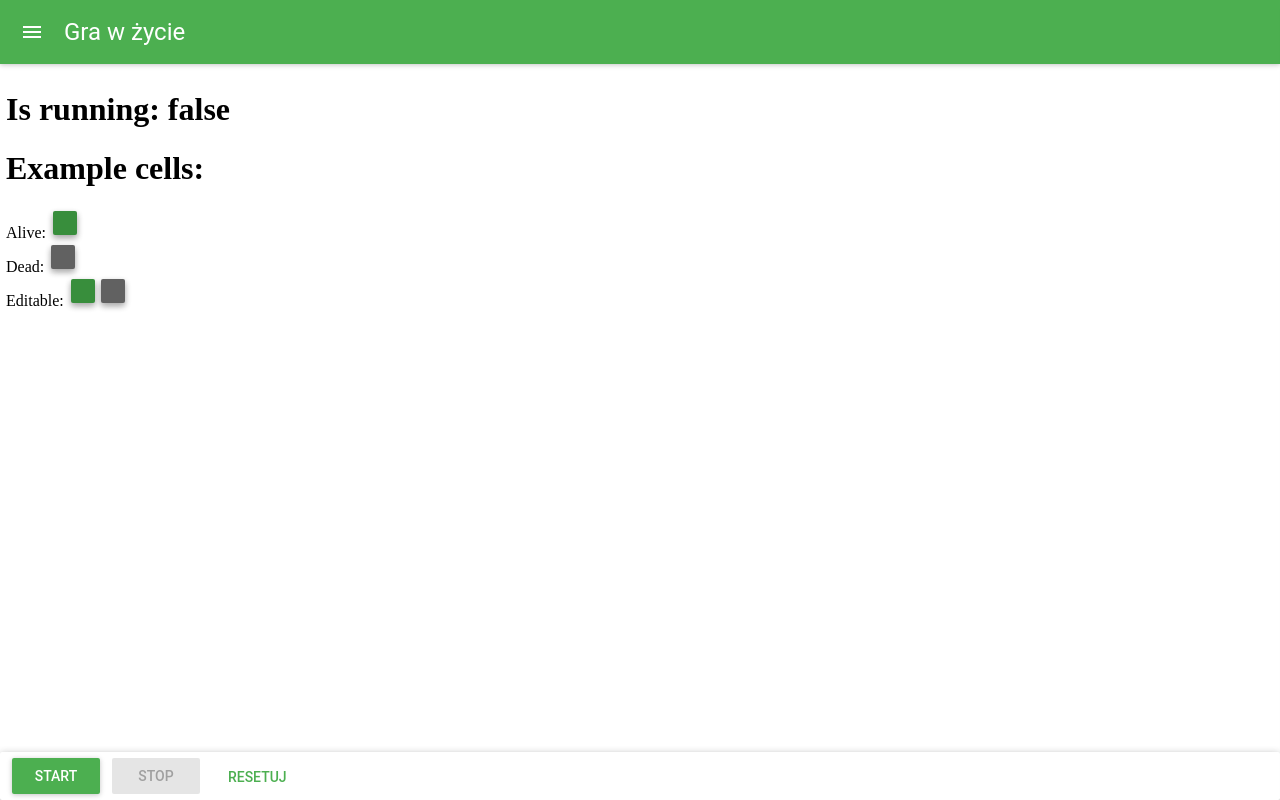
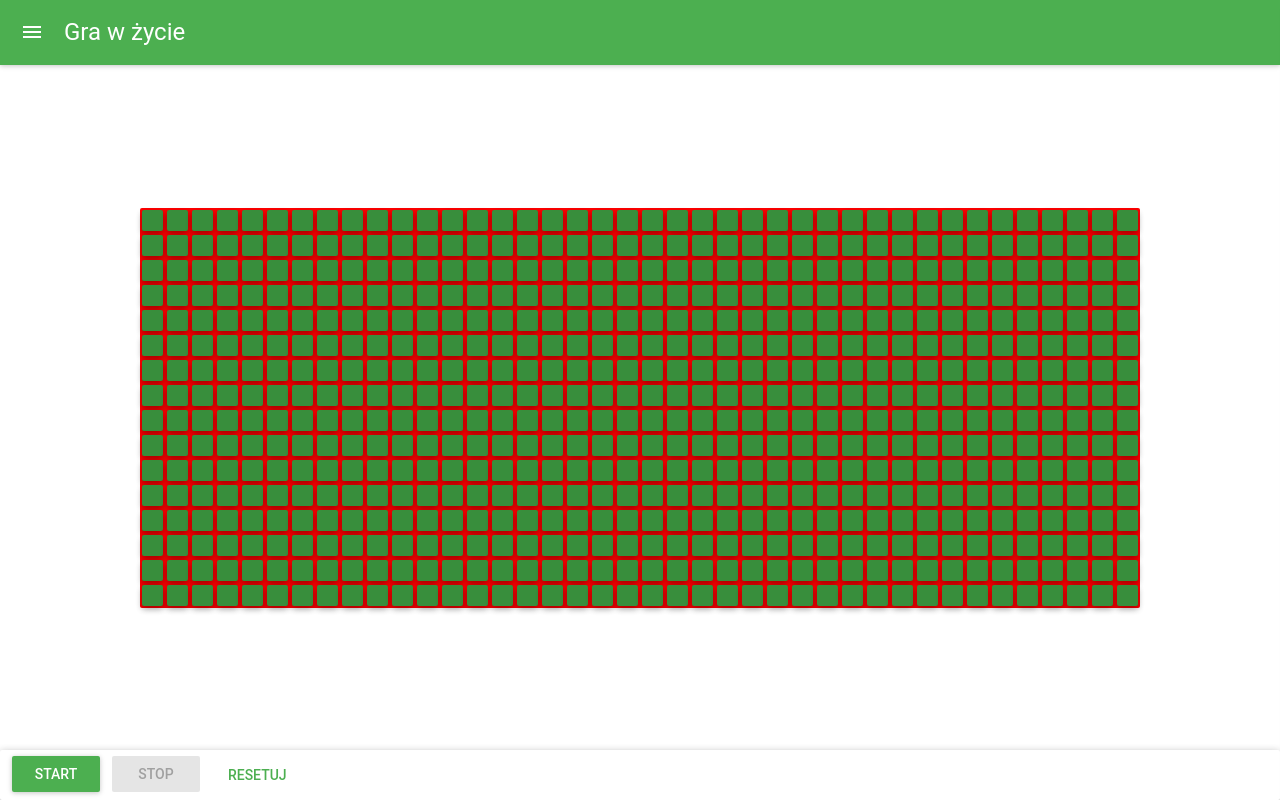
Before and after one commit to equinox0/game-of-life, a React app: page / in a window 1280 px wide. Built offline with nearby package versions, Linux system fonts and the light colour scheme; what react-tap-event-plugin would draw is missing.

Commit message:
Cells factory

```diff
--- a/src/components/Cell.js
+++ b/src/components/Cell.js
@@ -4,7 +4,6 @@ import './../styles/Cell.css';
 class Cell extends Component {
   constructor(props) {
     super(props);
-
     this.classes = 'cell';
     this.classes += this.props.isAlive ? ' alive' : ' dead';
     this.classes += this.props.isEditable ? ' editable' : '';
@@ -12,7 +11,7 @@ class Cell extends Component {
 
   render() {
     return (
-      <div className={this.classes}>
+      <div className={ this.classes }>
       </div>
     );
   }
--- a/src/components/CellsGrid.js
+++ b/src/components/CellsGrid.js
@@ -3,20 +3,18 @@ import Cell from './Cell';
 import './../styles/CellsGrid.css';
 
 class CellsGrid extends Component {
+  drawTestCells() {
+    let cells = [];
+    for(let i = 0; i < 640; i++) {
+      cells.push(<Cell isAlive={ true } isEditable={ false } />);
+    }
+    return cells;
+  }
+
   render() {
     return (
       <div className='cells-grid'>
-        <h1>Is running: { this.props.isRunning.toString() }</h1>
-        <h1>Example cells:</h1>
-        <span>Alive: </span>
-        <Cell isAlive={true}/>
-        <br/>
-        <span>Dead: </span>
-        <Cell isAlive={false}/>
-        <br/>
-        <span>Editable: </span>
-        <Cell isAlive={true} isEditable={true}/>
-        <Cell isAlive={false} isEditable={true}/>
+        { this.drawTestCells() }
       </div>
     );
   }
--- a/src/constants/CellsSettings.js
+++ b/src/constants/CellsSettings.js
@@ -1,23 +1,23 @@
 const CELLS_SETTINGS = [
   {
     name: "Clear",
-    cells: {}
+    aliveCells: []
   },
   {
     name: "Small exploder",
-    cells: {}
+    aliveCells: []
   },
   {
     name: "Exploder",
-    cells: {}
+    aliveCells: []
   },
   {
     name: "10 cell row",
-    cells: {}
+    aliveCells: []
   },
   {
     name: "Tumbler",
-    cells: {}
+    aliveCells: []
   }
 ]
 
--- a/src/constants/InitCellsSettings.js
+++ /dev/null
@@ -1,32 +0,0 @@
-const CELLS_SETTINGS = [
-  {
-    name: "Clear",
-    setting: {}
-  },
-  {
-    name: "Small exploder",
-    setting: {
-
-    }
-  },
-  {
-    name: "Exploder",
-    setting: {
-
-    }
-  },
-  {
-    name: "10 cell row",
-    setting: {
-
-    }
-  },
-  {
-    name: "Tumbler",
-    setting: {
-
-    }
-  }
-]
-
-export default CELLS_SETTINGS;
--- a/src/containers/App.js
+++ b/src/containers/App.js
@@ -4,7 +4,7 @@ import BottomMenu from './../components/BottomMenu';
 import CellsGrid from './../components/CellsGrid';
 import SettingsDrawer from './../components/SettingsDrawer';
 
-import CELLS_SETTINGS from './../constants/InitCellsSettings';
+import CELLS_SETTINGS from './../constants/CellsSettings';
 
 import './../styles/App.css'
 import './../styles/Style.css'
@@ -49,8 +49,10 @@ class App extends Component {
           <AppBar
             title="Gra w życie"
             onLeftIconButtonTouchTap={ this.toggleDrawer.bind(this) }/>
-          <CellsGrid
-            isRunning={ this.state.isRunning }/>
+          <div className="content">
+            <CellsGrid
+              isRunning={ this.state.isRunning }/>
+          </div>
           <BottomMenu
             isRunning={ this.state.isRunning }
             onRunningChange={ this.handleRunningChange.bind(this) }
--- a/src/styles/App.scss
+++ b/src/styles/App.scss
@@ -1,3 +1,7 @@
+$app-bar-height: 65px;
+$bottom-menu-height: 50px;
+$conent-height: calc(100% - #{$app-bar-height} - #{$bottom-menu-height});
+
 .app {
   height: 100%;
   width: 100%;
@@ -7,23 +11,25 @@
     width: 100%;
     display: flex;
     flex-direction: column;
+    justify-content: space-between;
 
     // app bar
     & > *:nth-child(1) {
-      flex-grow: 0;
-      flex-shrink: 0;
+      flex: 0 0 #{$app-bar-height};
     }
 
     // content
     & > *:nth-child(2) {
-      flex-grow: 1;
-      flex-shrink: 0;
+      flex: 0 0 #{$conent-height};
+      overflow: auto;
+      display: flex;
+      align-items: center;
+      justify-content: center;
     }
 
     // bottom menu
     & > *:nth-child(3) {
-      flex-grow: 0;
-      flex-shrink: 0;
+      flex: 0 0 #{$bottom-menu-height};
     }
   }
 
--- a/src/styles/Cell.scss
+++ b/src/styles/Cell.scss
@@ -1,9 +1,13 @@
+$cell-width: 21px;
+$cell-height: 21px;
+$cell-margin: 2px;
+
 .cell {
   display: inline-block;
-  width: 24px;
-  height: 24px;
+  width: $cell-width;
+  height: $cell-height;
+  margin: $cell-margin;
   border-radius: 2px;
-  margin: 3px;
   box-shadow: 0 3px 6px rgba(0,0,0,0.16), 0 3px 6px rgba(0,0,0,0.23);
 
   &.editable {
--- a/src/styles/CellsGrid.scss
+++ b/src/styles/CellsGrid.scss
@@ -1,3 +1,11 @@
+$grid-width: 1000px;
+$grid-height: 400px;
+
 .cells-grid {
-  padding: 6px;
+  // background-color: #F5F5F5;
+  background-color: red;
+  border-radius: 2px;
+  width: $grid-width;
+  height: $grid-height;
+  line-height:0;
 }
--- a/src/styles/Style.scss
+++ b/src/styles/Style.scss
@@ -1,4 +1,5 @@
 body {
+  overflow: hidden;
   margin: 0;
   padding: 0;
 
```
Also changed, not shown: src/constants/CellsGridConfig.js (added, +8 -0 lines), src/containers/App.test.js (deleted, +0 -8 lines), src/utils/CellsFactory.js (added, +16 -0 lines), src/utils/CellsFactory.spec.js (added, +69 -0 lines).
